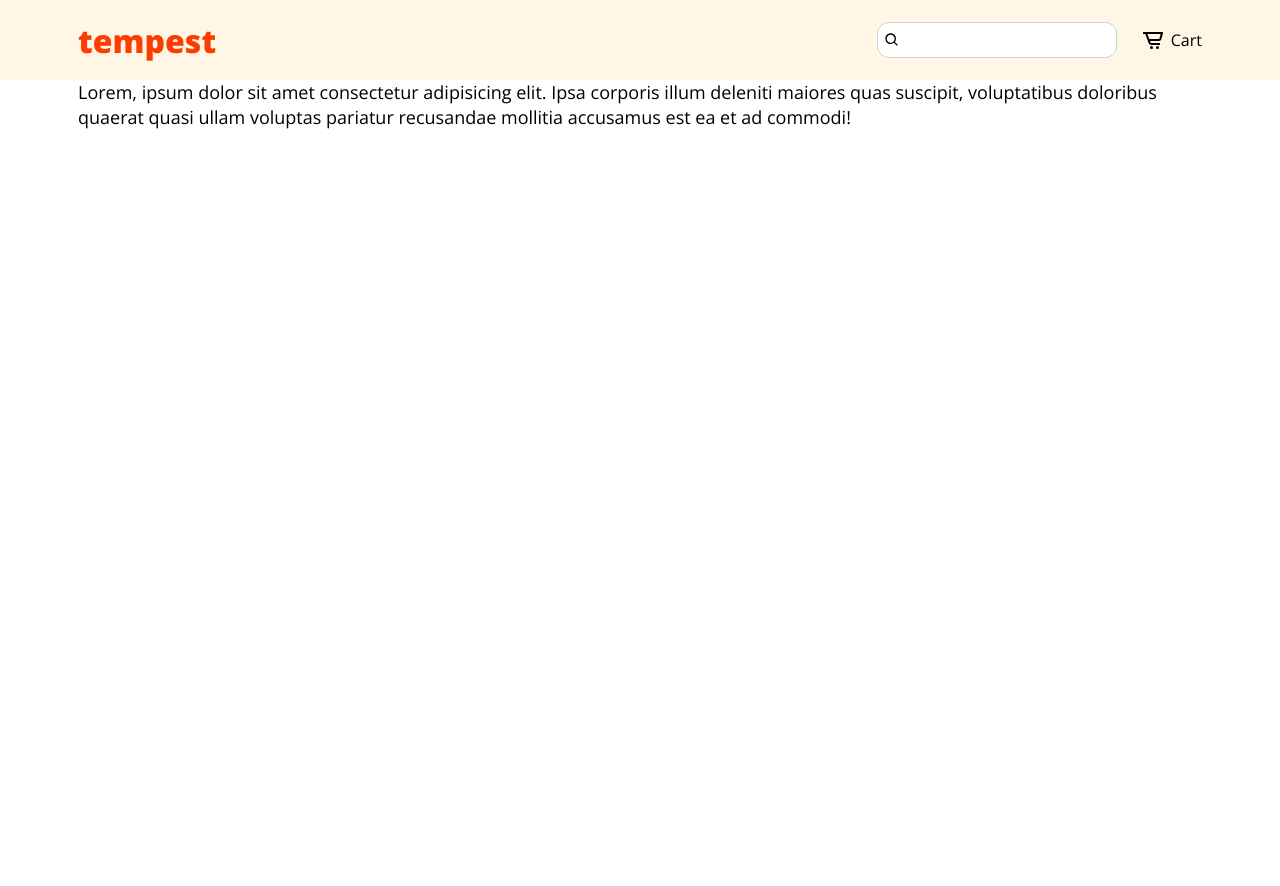
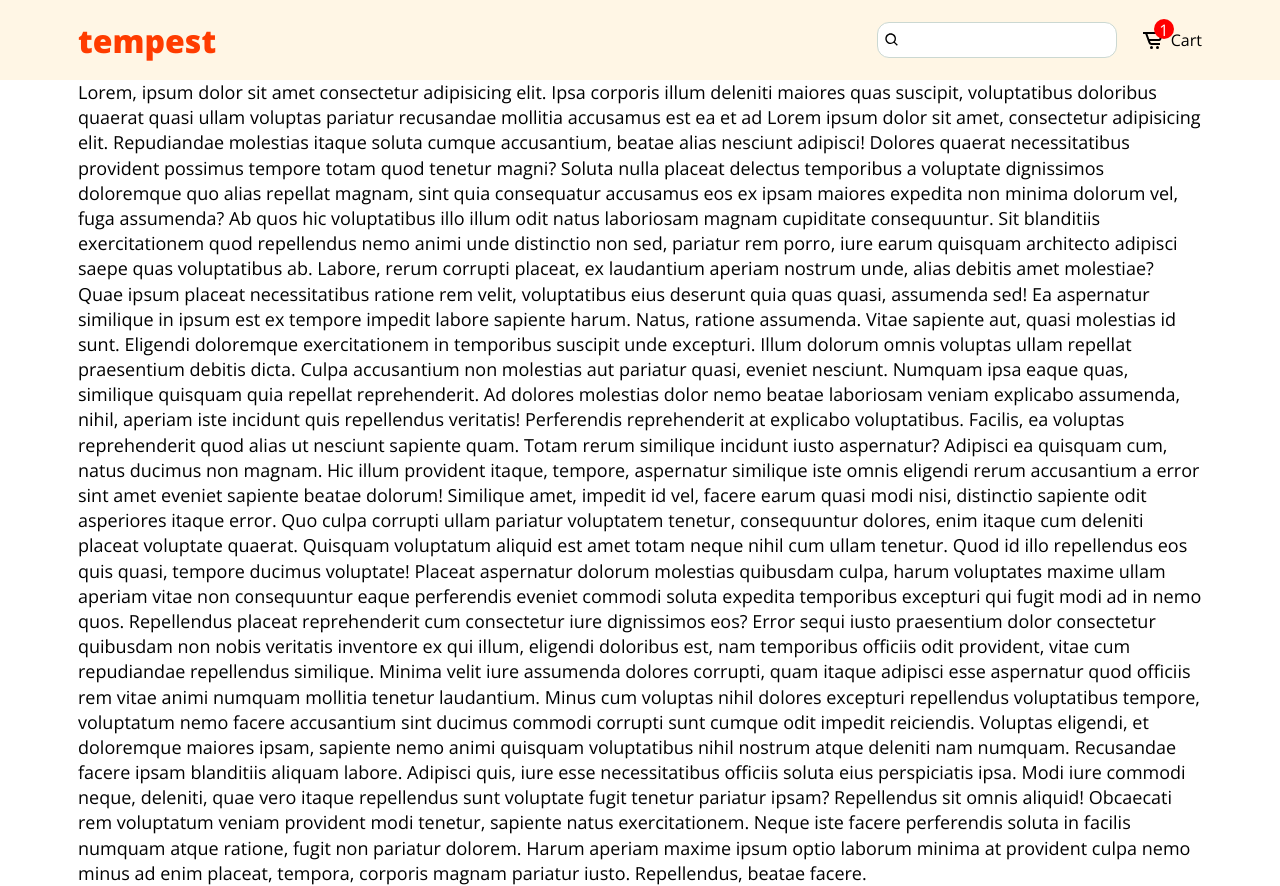
Before and after one commit to Qreamville/Tempest-Foods, a Next.js app: page / in a window 1280 px wide. Before the commit the page ends 800 px from the top, so only its background shows below. Built offline with nearby package versions, Linux system fonts and the light colour scheme.

Commit message:
feat: complete cart and badge ui

```diff
--- a/app/page.tsx
+++ b/app/page.tsx
@@ -5,7 +5,62 @@ export default function Home() {
         Lorem, ipsum dolor sit amet consectetur adipisicing elit. Ipsa corporis
         illum deleniti maiores quas suscipit, voluptatibus doloribus quaerat
         quasi ullam voluptas pariatur recusandae mollitia accusamus est ea et ad
-        commodi!
+        Lorem ipsum dolor sit amet, consectetur adipisicing elit. Repudiandae
+        molestias itaque soluta cumque accusantium, beatae alias nesciunt
+        adipisci! Dolores quaerat necessitatibus provident possimus tempore
+        totam quod tenetur magni? Soluta nulla placeat delectus temporibus a
+        voluptate dignissimos doloremque quo alias repellat magnam, sint quia
+        consequatur accusamus eos ex ipsam maiores expedita non minima dolorum
+        vel, fuga assumenda? Ab quos hic voluptatibus illo illum odit natus
+        laboriosam magnam cupiditate consequuntur. Sit blanditiis exercitationem
+        quod repellendus nemo animi unde distinctio non sed, pariatur rem porro,
+        iure earum quisquam architecto adipisci saepe quas voluptatibus ab.
+        Labore, rerum corrupti placeat, ex laudantium aperiam nostrum unde,
+        alias debitis amet molestiae? Quae ipsum placeat necessitatibus ratione
+        rem velit, voluptatibus eius deserunt quia quas quasi, assumenda sed! Ea
+        aspernatur similique in ipsum est ex tempore impedit labore sapiente
+        harum. Natus, ratione assumenda. Vitae sapiente aut, quasi molestias id
+        sunt. Eligendi doloremque exercitationem in temporibus suscipit unde
+        excepturi. Illum dolorum omnis voluptas ullam repellat praesentium
+        debitis dicta. Culpa accusantium non molestias aut pariatur quasi,
+        eveniet nesciunt. Numquam ipsa eaque quas, similique quisquam quia
+        repellat reprehenderit. Ad dolores molestias dolor nemo beatae
+        laboriosam veniam explicabo assumenda, nihil, aperiam iste incidunt quis
+        repellendus veritatis! Perferendis reprehenderit at explicabo
+        voluptatibus. Facilis, ea voluptas reprehenderit quod alias ut nesciunt
+        sapiente quam. Totam rerum similique incidunt iusto aspernatur? Adipisci
+        ea quisquam cum, natus ducimus non magnam. Hic illum provident itaque,
+        tempore, aspernatur similique iste omnis eligendi rerum accusantium a
+        error sint amet eveniet sapiente beatae dolorum! Similique amet, impedit
+        id vel, facere earum quasi modi nisi, distinctio sapiente odit
+        asperiores itaque error. Quo culpa corrupti ullam pariatur voluptatem
+        tenetur, consequuntur dolores, enim itaque cum deleniti placeat
+        voluptate quaerat. Quisquam voluptatum aliquid est amet totam neque
+        nihil cum ullam tenetur. Quod id illo repellendus eos quis quasi,
+        tempore ducimus voluptate! Placeat aspernatur dolorum molestias
+        quibusdam culpa, harum voluptates maxime ullam aperiam vitae non
+        consequuntur eaque perferendis eveniet commodi soluta expedita
+        temporibus excepturi qui fugit modi ad in nemo quos. Repellendus placeat
+        reprehenderit cum consectetur iure dignissimos eos? Error sequi iusto
+        praesentium dolor consectetur quibusdam non nobis veritatis inventore ex
+        qui illum, eligendi doloribus est, nam temporibus officiis odit
+        provident, vitae cum repudiandae repellendus similique. Minima velit
+        iure assumenda dolores corrupti, quam itaque adipisci esse aspernatur
+        quod officiis rem vitae animi numquam mollitia tenetur laudantium. Minus
+        cum voluptas nihil dolores excepturi repellendus voluptatibus tempore,
+        voluptatum nemo facere accusantium sint ducimus commodi corrupti sunt
+        cumque odit impedit reiciendis. Voluptas eligendi, et doloremque maiores
+        ipsam, sapiente nemo animi quisquam voluptatibus nihil nostrum atque
+        deleniti nam numquam. Recusandae facere ipsam blanditiis aliquam labore.
+        Adipisci quis, iure esse necessitatibus officiis soluta eius
+        perspiciatis ipsa. Modi iure commodi neque, deleniti, quae vero itaque
+        repellendus sunt voluptate fugit tenetur pariatur ipsam? Repellendus sit
+        omnis aliquid! Obcaecati rem voluptatum veniam provident modi tenetur,
+        sapiente natus exercitationem. Neque iste facere perferendis soluta in
+        facilis numquam atque ratione, fugit non pariatur dolorem. Harum aperiam
+        maxime ipsum optio laborum minima at provident culpa nemo minus ad enim
+        placeat, tempora, corporis magnam pariatur iusto. Repellendus, beatae
+        facere.
       </p>
     </main>
   );
--- a/components/Modal/CartModal.tsx
+++ b/components/Modal/CartModal.tsx
@@ -2,11 +2,12 @@ import useCartModal from "@/hooks/useCartModal";
 import React from "react";
 import { BiX } from "react-icons/bi";
 import { GiShoppingCart } from "react-icons/gi";
+import CartItem from "../Navbar/CartItem";
 
 const CartModal = () => {
   const onclick = useCartModal((state) => state.onClose);
 
-  const cart = [];
+  const cart = [1, 1];
   return (
     <div className="cart-modal">
       <div className="cart-modal__div">
@@ -17,6 +18,14 @@ const CartModal = () => {
               <BiX />
             </button>
           </div>
+
+          {cart.length > 0 ? (
+            <div className="cart-items">
+              {cart.map((item) => (
+                <CartItem />
+              ))}
+            </div>
+          ) : (
             <div className="content-body">
               <div className="empty-cart">
                 <GiShoppingCart size={36} />
@@ -24,6 +33,7 @@ const CartModal = () => {
               <h4>Your cart is empty.</h4>
               <p>Go through our menu pick a bowl of happiness, or two.</p>
             </div>
+          )}
         </div>
       </div>
     </div>
--- a/components/Navbar/Cart.tsx
+++ b/components/Navbar/Cart.tsx
@@ -19,7 +19,10 @@ const Cart = () => {
   return (
     <>
       <button className="nav-cart" onClick={onclick}>
-        <BiCartAlt size={24} />
+        <div className="cart-icon">
+          <BiCartAlt size={24} />
+          <div className="badge">1</div>
+        </div>
         <span>Cart</span>
       </button>
       {cartModal && <CartModal />}
--- /dev/null
+++ b/components/Navbar/CartItem.tsx
@@ -0,0 +1,31 @@
+import Image from "next/image";
+import React from "react";
+import { FiPlus, FiMinus } from "react-icons/fi";
+
+const CartItem = () => {
+  return (
+    <div className="cart-item">
+      <div className="item-main">
+        <Image src="/food.jpg" alt="food" width={60} height={60} />
+        <p>Jollof Rice with Peppered Chicken Wings </p>
+      </div>
+      <div className="item-info">
+        <span className="item-price">NGN 3,500.00</span>
+        <div className="item-cta">
+          <div className="item-btn">
+            <button>
+              <FiMinus />
+            </button>
+            <span className="item-qty">100</span>
+            <button>
+              <FiPlus />
+            </button>
+          </div>
+          <button>Remove</button>
+        </div>
+      </div>
+    </div>
+  );
+};
+
+export default CartItem;
--- a/styles/components/navbar.scss
+++ b/styles/components/navbar.scss
@@ -56,6 +56,21 @@
     align-items: center;
     column-gap: 6px;
     cursor: pointer;
+
+    .cart-icon {
+      position: relative;
+
+      .badge {
+        background: red;
+        color: #fff;
+        border-radius: 9999px;
+        position: absolute;
+        height: 20px;
+        width: 20px;
+        top: -9px;
+        right: -9px;
+      }
+    }
   }
 }
 
@@ -83,8 +98,9 @@
     inset: 0;
     position: absolute;
     padding: 15px 20px;
+    overflow: auto !important;
 
-    @include breakpoint(md) {
+    @include breakpoint(sm) {
       width: 350px;
       height: 500px;
       margin-top: 50px;
@@ -138,3 +154,64 @@
     text-align: center;
   }
 }
+
+.cart-items {
+  margin-top: 72px;
+}
+
+.cart-item {
+  display: flex;
+  flex-direction: column;
+  gap: 10px;
+  margin-bottom: 30px;
+
+  .item-main {
+    display: flex;
+    gap: 18px;
+    align-items: center;
+
+    img {
+      object-fit: cover;
+      border-radius: 8px;
+    }
+
+    p {
+      font-size: 0.875rem;
+      font-weight: 600;
+    }
+  }
+
+  .item-info {
+    display: flex;
+    justify-content: space-between;
+    align-items: center;
+
+    .item-cta {
+      display: flex;
+      gap: 10px;
+      align-items: center;
+
+      > button {
+        color: red;
+        font-size: 0.9rem;
+      }
+
+      .item-btn {
+        display: flex;
+        align-items: center;
+      }
+
+      button:not(.item-cta > button) {
+        background-color: #e8e8e8;
+        font-size: 1rem;
+        border-radius: 2px;
+        padding: 2.5px;
+      }
+      .item-qty {
+        border: 1px solid #e4e8e6;
+        font-size: 0.75rem;
+        padding: 0.7px 10px;
+      }
+    }
+  }
+}
```
Lines whose indentation alone changed are shown as unchanged.
